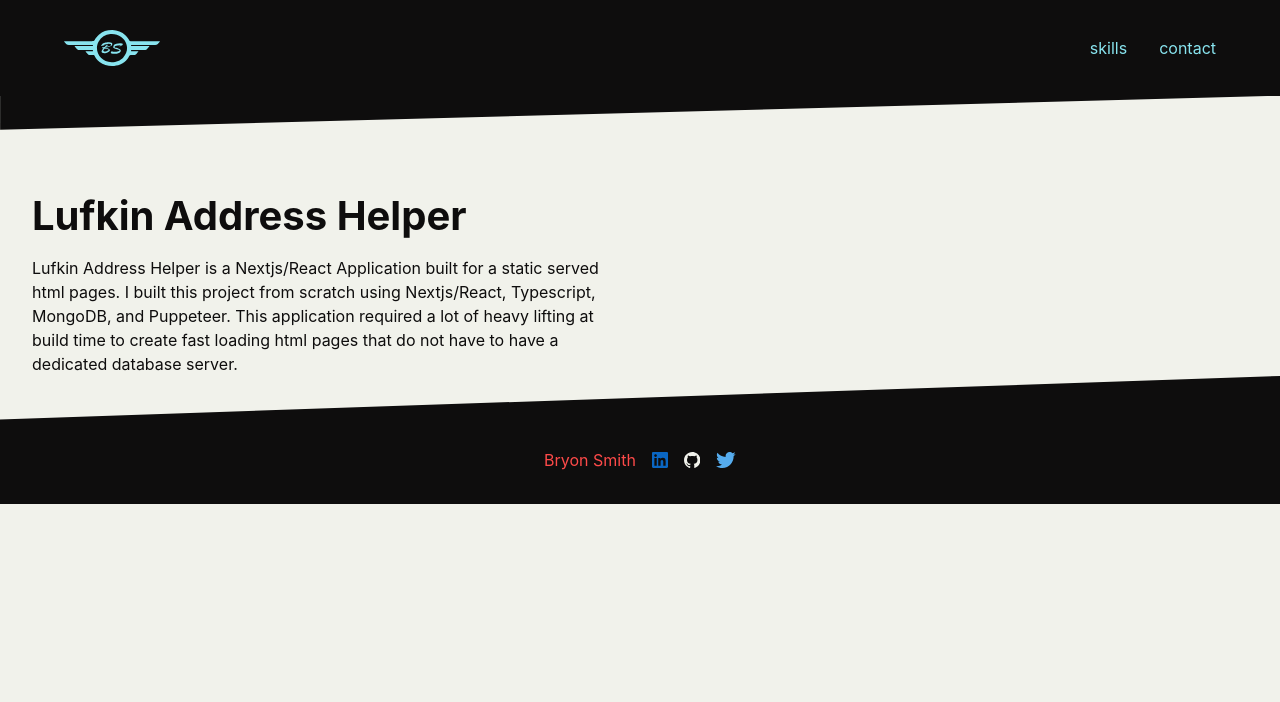
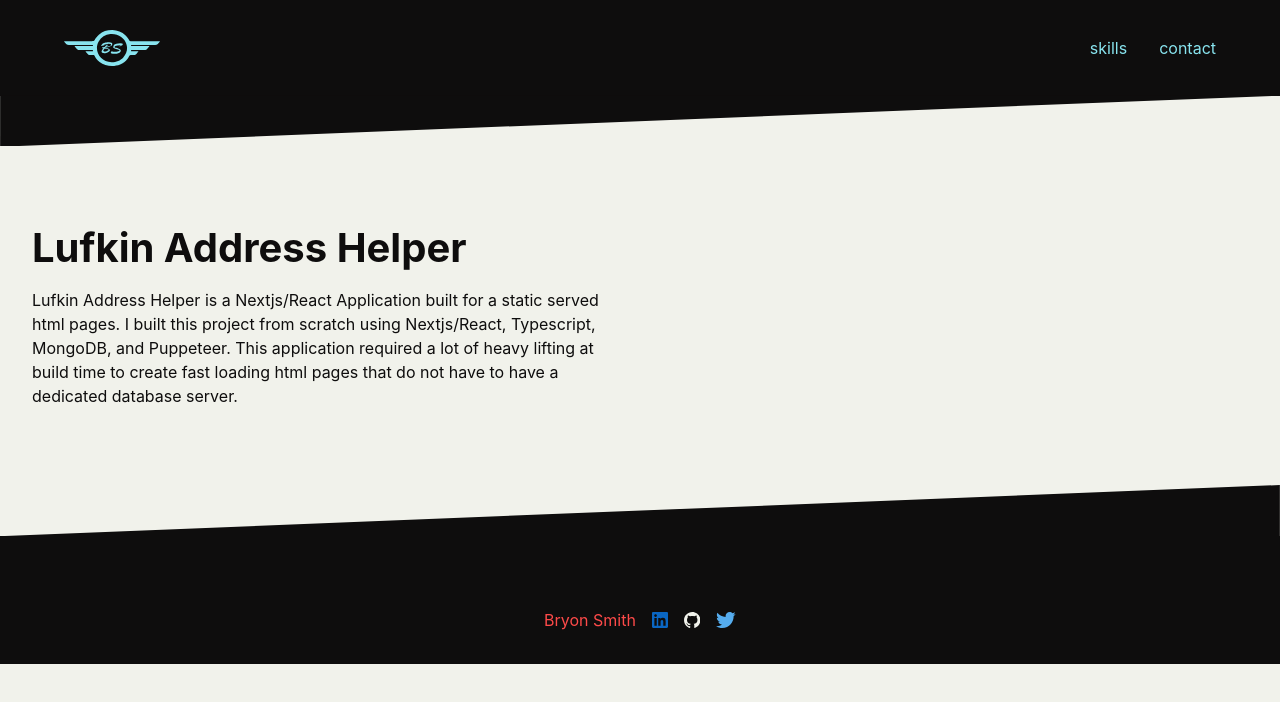
Before and after one commit to webmastersmith/portfolio, a Next.js app: page /address-helper in a window 1280 px wide. Shown: the top 702 px of the page. Built offline with nearby package versions, Linux system fonts and the light colour scheme.

Commit message:
create svg angles

```diff
--- a/components/layout/footer/footer.module.scss
+++ b/components/layout/footer/footer.module.scss
@@ -5,9 +5,8 @@
   display: flex;
   align-items: center;
   justify-content: center;
-  padding-top: 1rem;
-  padding: 1rem 0;
-  clip-path: polygon(100% 100%, 100% 100%, 100% 0%, -195% 100%);
+  position: relative;
+  // clip-path: polygon(100% 100%, 100% 100%, 100% 0%, -195% 100%);
   height: 8rem;
 
   $pad: 2.5rem;
--- /dev/null
+++ b/components/layout/layout.module.scss
@@ -0,0 +1,9 @@
+.main {
+  position: relative;
+}
+.angle {
+  position: absolute;
+  bottom: 0;
+  left: 0;
+  width: 100%;
+}
--- a/components/layout/layout.tsx
+++ b/components/layout/layout.tsx
@@ -1,6 +1,7 @@
 import type { NextPage } from 'next'
 import { Nav, Footer } from 'components'
-//import styles from './layout.module.scss'
+import styles from './layout.module.scss'
+import { Bottom } from 'icons'
 
 //interface Props {
 //	data: string
@@ -11,7 +12,10 @@ export const Layout: NextPage = ({ children }) => {
   return (
     <>
       <Nav />
-      <main>{children}</main>
+      <main className={styles.main}>
+        {children}
+        <Bottom className={styles.angle} />
+      </main>
       <Footer />
     </>
   )
--- a/components/layout/nav/nav.tsx
+++ b/components/layout/nav/nav.tsx
@@ -1,6 +1,6 @@
 import type { NextPage } from 'next'
 import styles from './nav.module.scss'
-import { Logo, Top } from 'icons'
+import { Logo } from 'icons'
 import Link from 'next/link'
 
 //interface Props {
@@ -30,8 +30,6 @@ export const Nav: NextPage = () => {
           </li>
         </ul>
       </div>
-
-      {/* <Top className={styles.angle} /> */}
     </div>
   )
 }
--- a/icons/icons.tsx
+++ b/icons/icons.tsx
@@ -1318,11 +1318,11 @@ export function Top(props: SVGProps<SVGSVGElement>) {
   return (
     <svg
       version="1.1"
-      viewBox="0 0 150 4"
+      viewBox="0 0 150 6"
       xmlns="http://www.w3.org/2000/svg"
       {...props}
     >
-      <g transform="matrix(3.7796 0 0 7.559 -321.06 -1134.5)">
+      <g transform="matrix(3.7796 0 0 11.339 -321.06 -1701.7)">
         <path d="m84.945 150.61v-0.52917h39.687z" fill="#0e0d0d" />
       </g>
     </svg>
@@ -1332,15 +1332,13 @@ export function Top(props: SVGProps<SVGSVGElement>) {
 export function Bottom(props: SVGProps<SVGSVGElement>) {
   return (
     <svg
-      width="39.687mm"
-      height="4.2333mm"
       version="1.1"
-      viewBox="0 0 39.687 4.2333"
+      viewBox="0 0 150 6"
       xmlns="http://www.w3.org/2000/svg"
       {...props}
     >
-      <g transform="translate(-50.903 -154.99)">
-        <path d="m50.907 159.19 39.647-4.1565v4.1565z" fill="#0e0d0d" />
+      <g transform="translate(-50.906 -155.06)">
+        <path d="m50.906 161.06 150-6v6z" fill="#0e0d0d" />
       </g>
     </svg>
   )
--- a/pages/index.tsx
+++ b/pages/index.tsx
@@ -1,7 +1,7 @@
 import type { NextPage } from 'next'
 import { useState, useRef, useEffect } from 'react'
-
-import { Hero, Icons, Cards, Nav, Footer } from 'components'
+import { Hero, Icons, Cards } from 'components'
+import { Top, Bottom } from 'icons'
 import styles from 'styles/Home.module.scss'
 
 const Home: NextPage = () => {
--- a/styles/addressHelper.module.scss
+++ b/styles/addressHelper.module.scss
@@ -8,8 +8,8 @@
 
 .addressHelperContainer {
   color: $baseDark;
-  padding: 0 2rem;
-  padding-top: 6rem;
+  // padding: 0 2rem;
+  padding: 8rem 2rem;
   position: relative;
 }
 .heading {
@@ -25,6 +25,6 @@
 
 .angle {
   position: absolute;
-  top: 0;
+  top: -1px;
   left: 0;
 }
```
